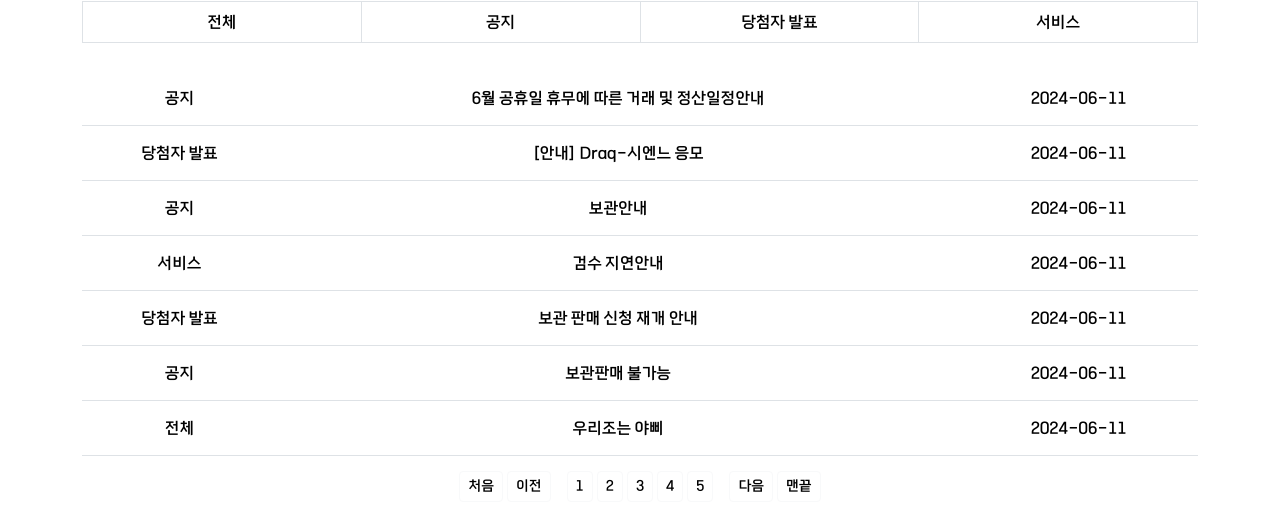
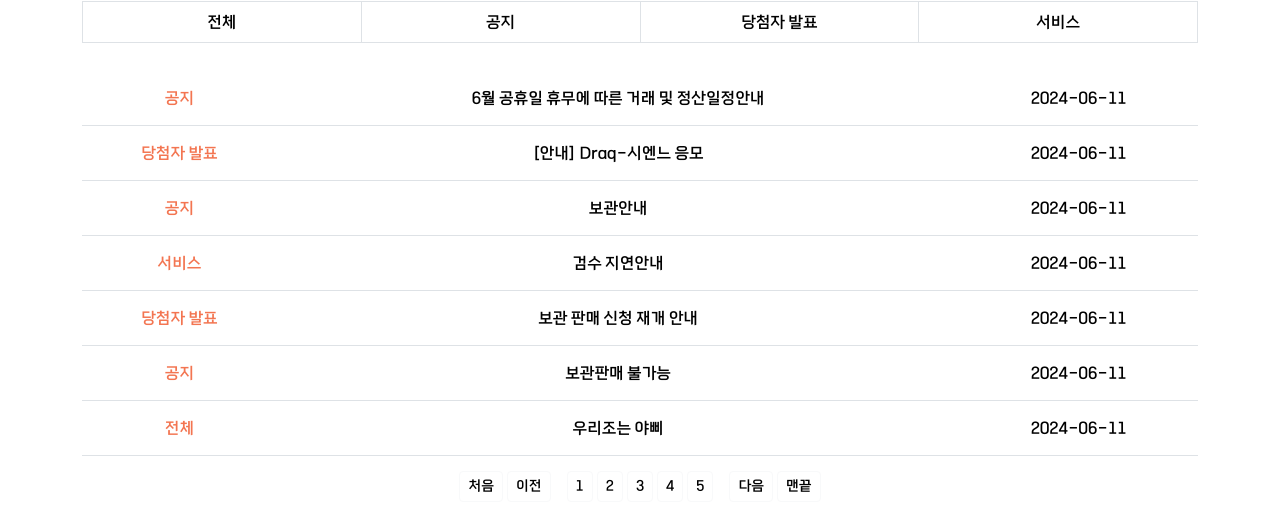
Before and after one commit to byeonnns/let-ffle-front, a Vue app: page /Notice in a window 1280 px wide. Shown: the part 203-709 px from the top of the page. Built offline with nearby package versions, Linux system fonts and the light colour scheme; what vue3-lottie would draw is missing.

Commit message:
Refactor: RaffleDetail, Notice, Faq, Mainpage 수정

```diff
--- a/src/views/Faq/index.vue
+++ b/src/views/Faq/index.vue
@@ -20,22 +20,22 @@
                         <tbody>
                             <tr>
                                 <td style="width: 25%;">
-                                    <RouterLink to="/Board/BoardList?category=service">
+                                    <RouterLink to="#">
                                         <span class="spanded">전체</span>
                                     </RouterLink>
                                 </td>
                                 <td style="width: 25%;">
-                                    <RouterLink to="/Notice/BoardDetail">
+                                    <RouterLink to="#">
                                         <span class="spanded">이용정책</span>
                                     </RouterLink>
                                 </td>
                                 <td style="width: 25%;">
-                                    <RouterLink to="/Board/BoardComment">
+                                    <RouterLink to="#">
                                         <span class="spanded">일반</span>
                                     </RouterLink>
                                 </td>
                                 <td style="width: 25%;">
-                                    <RouterLink to="/Board/BoardComment">
+                                    <RouterLink to="#">
                                         <span class="spanded">래플</span>
                                     </RouterLink>
                                 </td>
@@ -194,4 +194,8 @@
     text-align: center;
 
 }
+/* 전체, 이용정책 글자 색 */
+.spanded{
+    color: black;
+}
 </style>
--- a/src/views/HomeView.vue
+++ b/src/views/HomeView.vue
@@ -10,6 +10,7 @@
           aria-label="Slide 3"></button>
       </div>
       <div class="carousel-inner mb-3">
+        <RouterLink to="/Raffle">
         <div class="carousel-item active">
             <img src="@/assets/tempImage/Kith.webp" class="d-block w-100" alt="...">
           </div>
@@ -19,6 +20,7 @@
           <div class="carousel-item">
             <img src="@/assets/tempImage/samsung.webp" class="d-block w-100" alt="...">
           </div>
+        </RouterLink>
       </div>
       <button class="carousel-control-prev" type="button" data-bs-target="#carouselExampleIndicators"
         data-bs-slide="prev">
--- a/src/views/Notice/index.vue
+++ b/src/views/Notice/index.vue
@@ -15,22 +15,22 @@
                         <tbody>
                             <tr>
                                 <td style="width: 25%;">
-                                    <RouterLink to="/Board/BoardList?category=service">
+                                    <RouterLink to="#">
                                         <span class="spanded">전체</span>
                                     </RouterLink>
                                 </td>
                                 <td style="width: 25%;">
-                                    <RouterLink to="/Notice/BoardDetail">
+                                    <RouterLink to="#">
                                         <span class="spanded">공지</span>
                                     </RouterLink>
                                 </td>
                                 <td style="width: 25%;">
-                                    <RouterLink to="/Board/BoardComment">
+                                    <RouterLink to="#">
                                         <span class="spanded">당첨자 발표</span>
                                     </RouterLink>
                                 </td>
                                 <td style="width: 25%;">
-                                    <RouterLink to="/Board/BoardComment">
+                                    <RouterLink to="#">
                                         <span class="spanded">서비스</span>
                                     </RouterLink>
                                 </td>
@@ -52,7 +52,7 @@
 
                         <tbody>
                             <tr>
-                                <td class="text-center">공지</td>
+                                <td class="text-center text-cr" >공지</td>
                                 <td>
                                     <RouterLink to="/Notice/NoticeDetail" style="text-decoration: none; color: black">6월
                                         공휴일
@@ -62,33 +62,33 @@
                                 <td>2024-06-11</td>
                             </tr>
                             <tr>
-                                <td class="text-center">당첨자 발표</td>
+                                <td class="text-center text-cr">당첨자 발표</td>
                                 <td>[안내] Draq-시엔느 응모</td>
                                 <td>2024-06-11</td>
                             </tr>
                             <tr>
-                                <td class="text-center">공지</td>
+                                <td class="text-center text-cr">공지</td>
                                 <td>보관안내</td>
                                 <td>2024-06-11</td>
                             </tr>
                             <tr>
-                                <td class="text-center">서비스</td>
+                                <td class="text-center text-cr">서비스</td>
                                 <td>검수 지연안내</td>
                                 <td>2024-06-11</td>
                             </tr>
                             <tr>
-                                <td class="text-center">당첨자 발표</td>
+                                <td class="text-center text-cr">당첨자 발표</td>
                                 <td>보관 판매 신청 재개 안내</td>
                                 <td>2024-06-11</td>
                             </tr>
 
                             <tr>
-                                <td class="text-center">공지</td>
+                                <td class="text-center text-cr">공지</td>
                                 <td>보관판매 불가능</td>
                                 <td>2024-06-11</td>
                             </tr>
                             <tr>
-                                <td class="text-center">전체</td>
+                                <td class="text-center text-cr">전체</td>
                                 <td>우리조는 야삐</td>
                                 <td>2024-06-11</td>
                             </tr>
@@ -130,6 +130,9 @@
 
 
 <style scoped>
+.text-cr{
+    color: #F37551;
+}
 .table th,
 .table tr {
     text-align: center;
@@ -144,6 +147,7 @@
 .spanded {
     align-items: center;
     height: 100%;
+    color: black;
 
 }
 
--- a/src/views/Raffle/RaffleDetailView.vue
+++ b/src/views/Raffle/RaffleDetailView.vue
@@ -16,14 +16,17 @@
                 </div>
             </div>
             <p class="h3 my-4">
-                {{ nowDate }}
+                <!-- {{ nowDate }} -->
+                2024.06.17(월) 15:00 ~ 2024.06.23(일) 15:00
+
             </p>
             <p class="h5">
                 템포러리 브랜드를 추구하며 더그레이티스트만의 해석으로 트렌드와 개성의 양립을 지향합니다.
                 <br>
                 더그레이티스트만의 감성을 담은 24 SUMMER 드랍을 ~50% 혜택으로 만나보세요.
             </p>
-            <p>태그를 적는 부분</p>
+            <p style="color: #4d8fd0">#패션 #데일리룩 #Fashoin #Raffle #like
+                <br>#나만의 룩 #응모참여 # 응모미션 #Mession </p>
             <div class="d-flex flex-column px-5 mt-5">
                 <div v-if="step > 1" class="d-flex justify-content-center mb-2">
                     <button class="btn btn-dark btn-lg me-2 flex-grow-1" @click="onQuiz()">미션 확인</button>
@@ -82,14 +85,17 @@ import GiftLottie from '@/components/GiftLottie.vue'
 import HeartLottie from '@/assets/lottie/likeHeart.json'
 import RaffleModal from '@/components/RaffleModal.vue'
 
-let nowDate = ref(new Date());
+// let nowDate = ref(new Date());
 
-onMounted(() => {
-    const likeData = false;
-    if (likeData === true) {
-        like.value = true;
-    }
-});
+// onMounted(() => {
+//     const likeData = false;
+//     if (likeData === true) {
+//         like.value = true;
+//     }
+// });
+// 날짜 시간 구현
+
+
 
 /* 래플 프로세스 */
 let step = ref(1);
```
Lines whose indentation alone changed are shown as unchanged.
